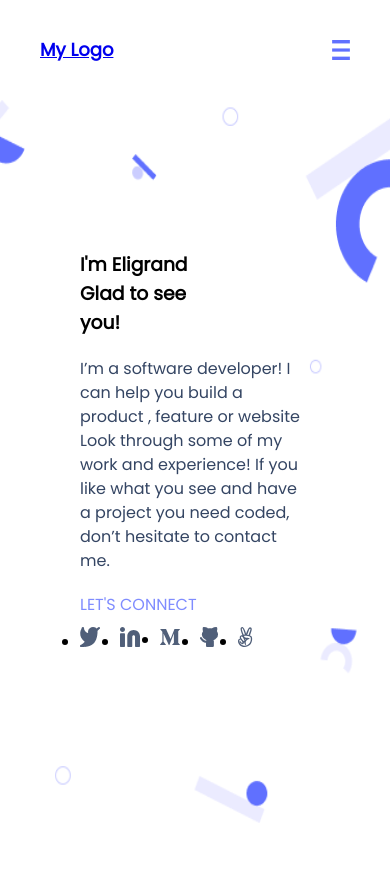
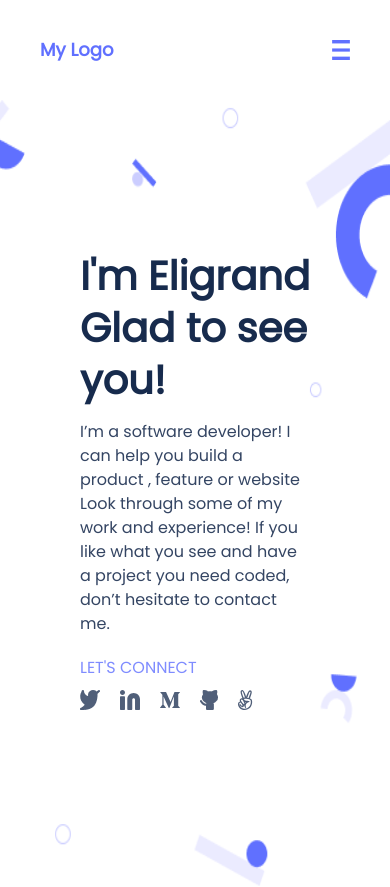
Before and after one commit to Nezerwa/Portfolio-Project, a website: page index.html in a window 390 px wide. Before the commit the page ends 844 px from the top, so only its background shows below. Drawn offline with Linux system fonts and the light colour scheme.

Commit message:
Update Css file

```diff
--- a/styles.css
+++ b/styles.css
@@ -5,6 +5,7 @@ body {
   margin: 0;
   padding: 0;
   font-family: 'Poppins', sans-serif;
+  text-decoration: none;
 }
 
 body {
@@ -18,6 +19,10 @@ body {
   font-style: normal;
   font-weight: 700;
   font-size: 18px;
+  color: #6070ff;
+}
+
+.logo a {
   color: #6070ff;
 }
 
@@ -74,7 +79,7 @@ body {
     color: #344563;
   }
 
-  .h2-intro {
+  .h1-intro {
     height: 150px;
     font-family: 'Poppins', sans-serif;
     font-style: normal;
@@ -103,6 +108,7 @@ body {
     column-gap: 20px;
     margin-top: 10px;
     margin-bottom: 20px;
+    list-style-type: none;
   }
 
   .wrapper {
```
